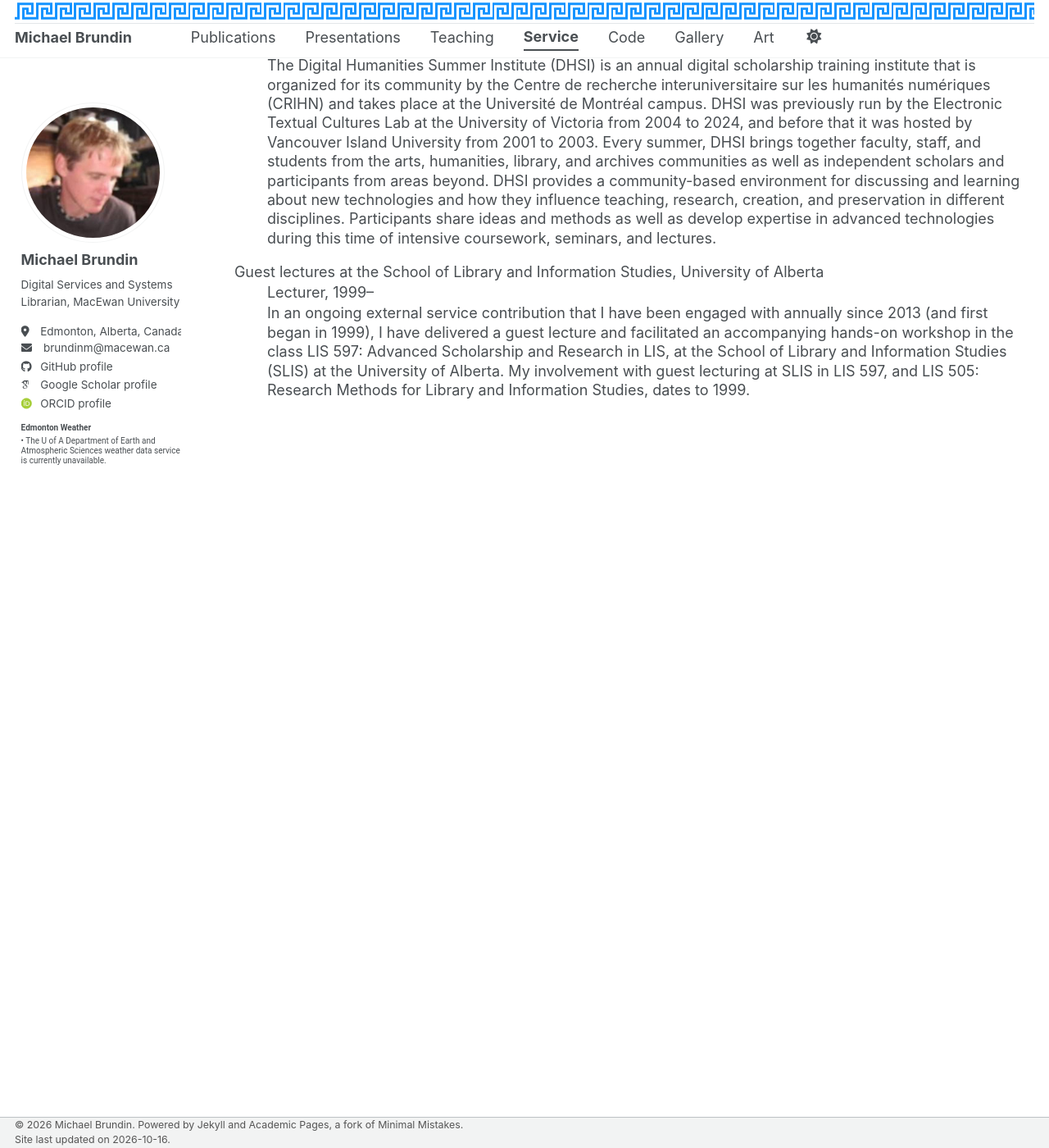
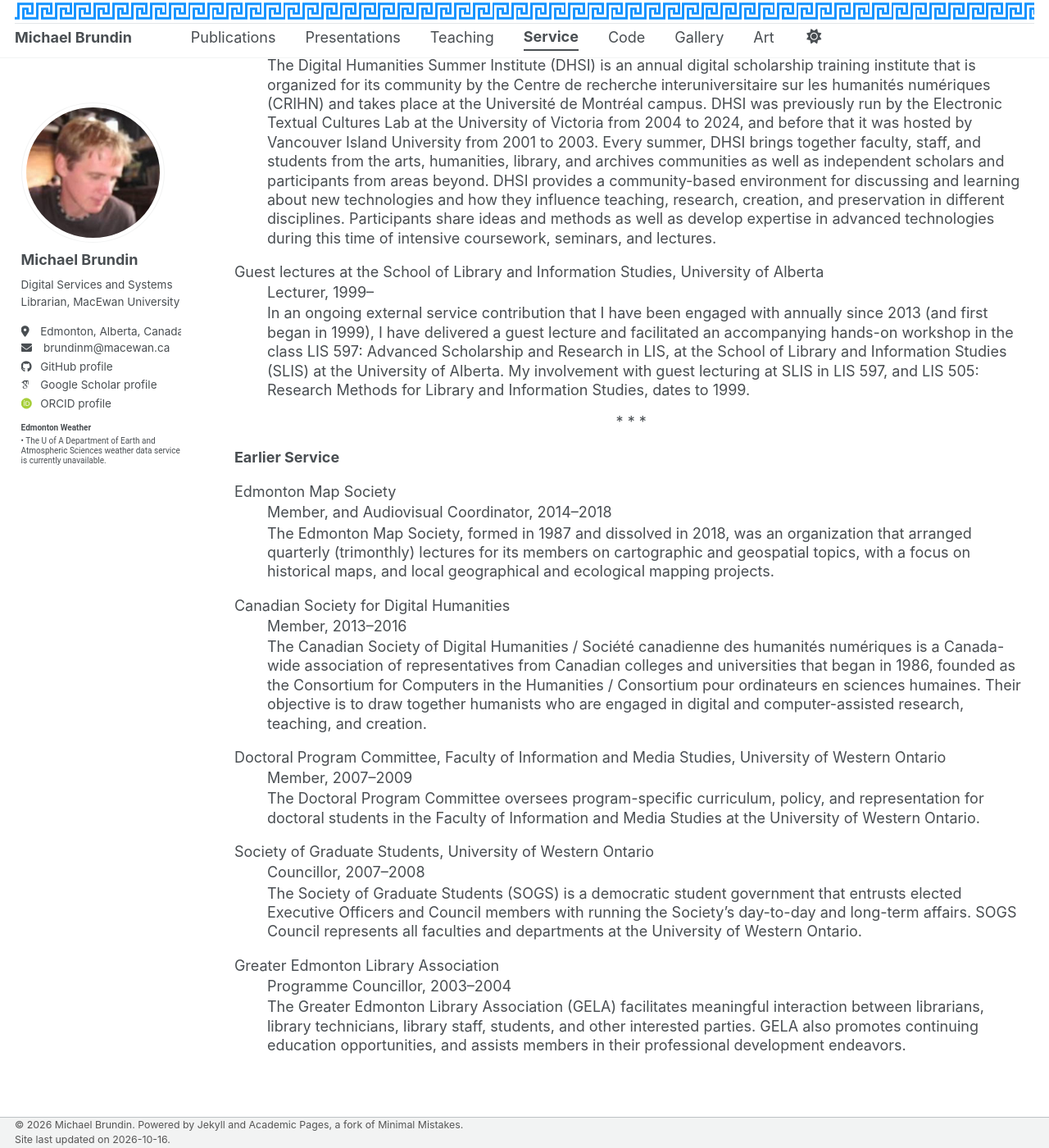
Before and after one commit to brundinm/brundinm.github.io, a Jekyll site: the page built from _pages/service.html, in a window 1280 px wide and 1400 px high, scrolled down 5267 px. Shown: the whole window at 82% size. Built offline with Jekyll 4.4.1, drawn with Linux system fonts in a browser that asks for light colours; some web fonts are replaced; a script bundle is joined from its source files by our own code; library files that are not in the unit come from our copies.

Commit message:
Update service.html

```diff
--- a/_pages/service.html
+++ b/_pages/service.html
@@ -190,3 +190,37 @@ dl dt {
   <dd>Lecturer, 1999–</dd>
   <dd>In an ongoing external service contribution that I have been engaged with annually since 2013 (and first began in 1999), I have delivered a guest lecture and facilitated an accompanying hands-on workshop in the class LIS 597: Advanced Scholarship and Research in LIS, at the School of Library and Information Studies (SLIS) at the University of Alberta. My involvement with guest lecturing at SLIS in LIS 597, and LIS 505: Research Methods for Library and Information Studies, dates to 1999.</dd>
 </dl>
+
+<p class="dinkus" role="separator" aria-label="Dinkus section break">
+  * * *
+</p>
+
+<p>
+  <strong>Earlier Service</strong>
+</p>
+
+<dl>
+  <dt>Edmonton Map Society</dt>
+  <dd>Member, and Audiovisual Coordinator, 2014–2018</dd>
+  <dd>The Edmonton Map Society, formed in 1987 and dissolved in 2018, was an organization that arranged quarterly (trimonthly) lectures for its members on cartographic and geospatial topics, with a focus on historical maps, and local geographical and ecological mapping projects.</dd>
+</dl>
+<dl>
+  <dt>Canadian Society for Digital Humanities</dt>
+  <dd>Member, 2013–2016</dd>
+  <dd>The Canadian Society of Digital Humanities / Société canadienne des humanités numériques is a Canada-wide association of representatives from Canadian colleges and universities that began in 1986, founded as the Consortium for Computers in the Humanities / Consortium pour ordinateurs en sciences humaines. Their objective is to draw together humanists who are engaged in digital and computer-assisted research, teaching, and creation.</dd>
+</dl>
+<dl>
+  <dt>Doctoral Program Committee, Faculty of Information and Media Studies, University of Western Ontario</dt>
+  <dd>Member, 2007–2009</dd>
+  <dd>The Doctoral Program Committee oversees program-specific curriculum, policy, and representation for doctoral students in the Faculty of Information and Media Studies at the University of Western Ontario.</dd>
+</dl>
+<dl>
+  <dt>Society of Graduate Students, University of Western Ontario</dt>
+  <dd>Councillor, 2007–2008</dd>
+  <dd>The Society of Graduate Students (SOGS) is a democratic student government that entrusts elected Executive Officers and Council members with running the Society’s day-to-day and long-term affairs. SOGS Council represents all faculties and departments at the University of Western Ontario.</dd>
+</dl>
+<dl>
+  <dt>Greater Edmonton Library Association</dt>
+  <dd>Programme Councillor, 2003–2004</dd>
+  <dd>The Greater Edmonton Library Association (GELA) facilitates meaningful interaction between librarians, library technicians, library staff, students, and other interested parties. GELA also promotes continuing education opportunities, and assists members in their professional development endeavors.</dd>
+</dl>
```
